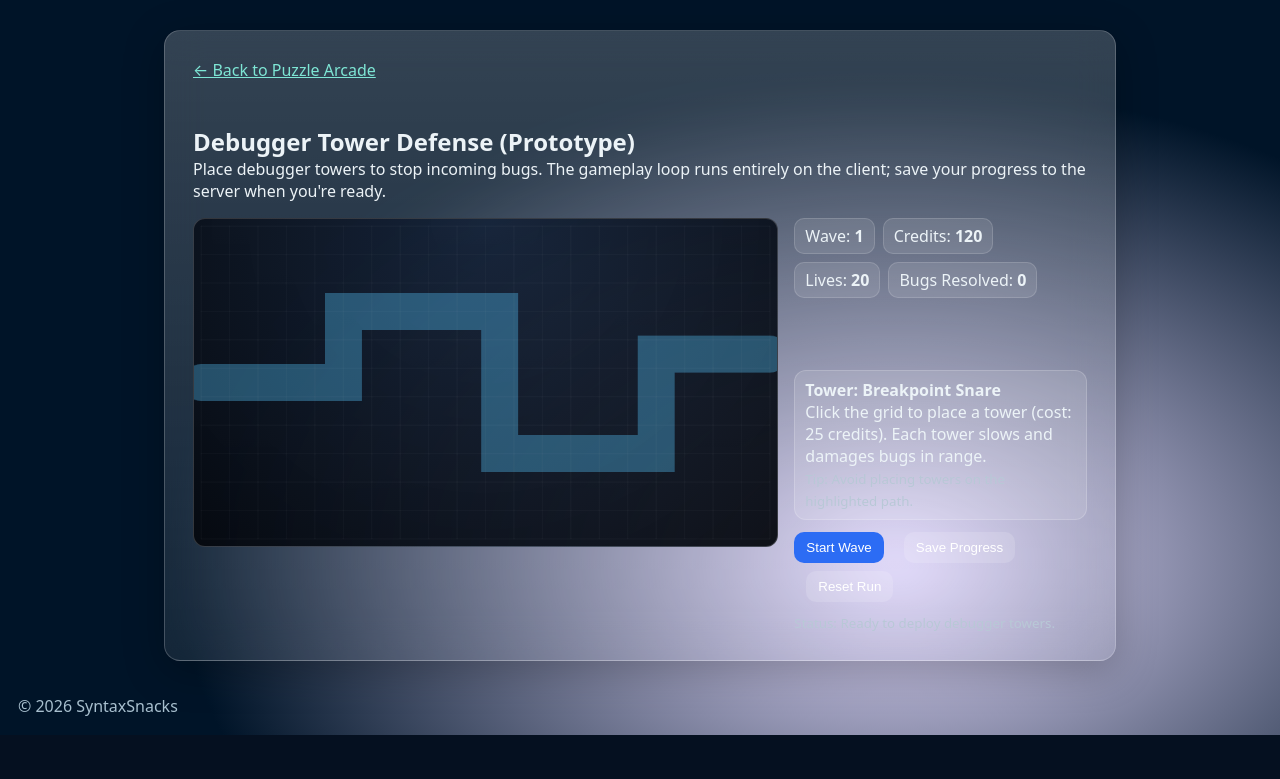
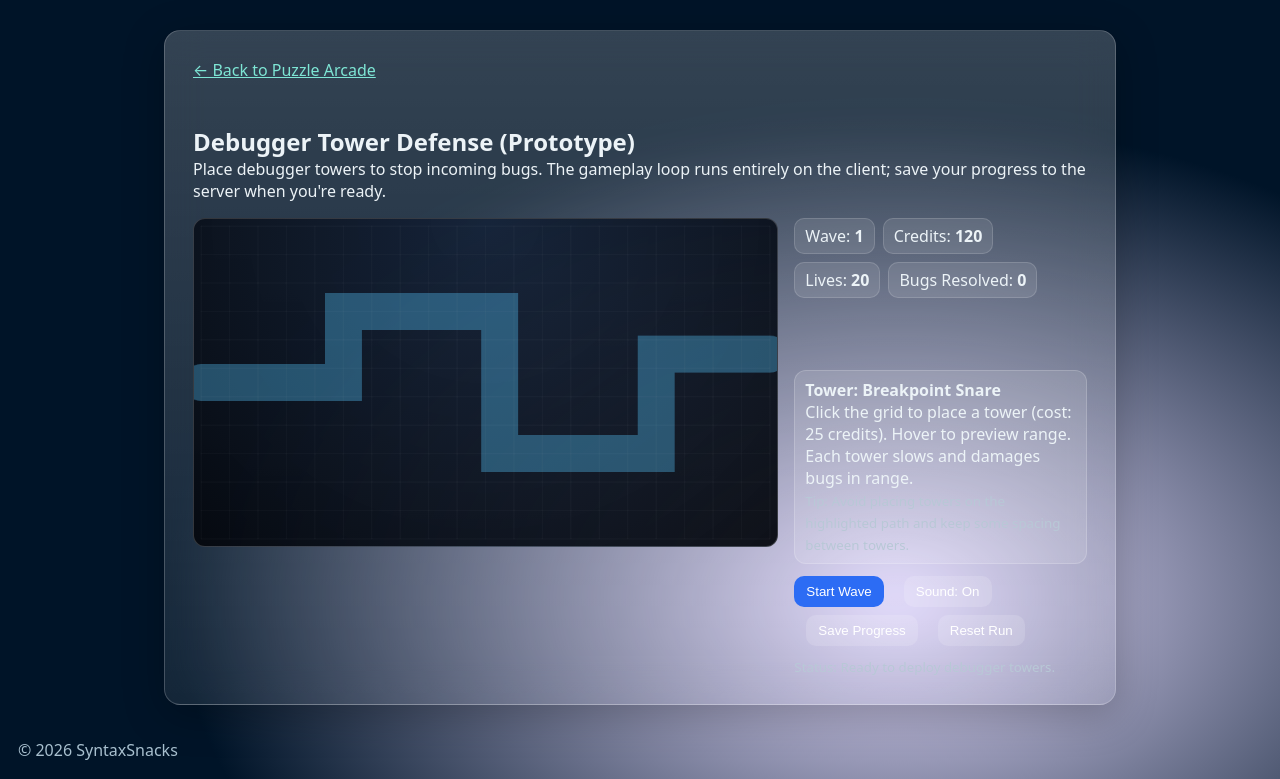
Before and after one commit to Cukowski/SyntaxSnacks, a Flask app: page /puzzles/debugger-tower-defense in a window 1280 px wide. Shown: the part 118-897 px from the top of the page. Before the commit the page ends 853 px from the top, so only its background shows below. Run offline with Flask 3, Linux system fonts and the light colour scheme; a user stored in the database is signed in.

Commit message:
game improvements, add simple tower defense sound effects with toggle button

```diff
--- a/static/js/puzzle_debugger_tower_defense.js
+++ b/static/js/puzzle_debugger_tower_defense.js
@@ -11,6 +11,7 @@
     kills: document.getElementById("td-kills"),
     status: document.getElementById("td-status"),
     start: document.getElementById("td-start"),
+    sound: document.getElementById("td-sound"),
     save: document.getElementById("td-save"),
     reset: document.getElementById("td-reset"),
   };
@@ -32,6 +33,7 @@
   let spawnRemaining = 0;
   let spawnTimer = 0;
   let lastTime = performance.now();
+  let lastKillSound = 0;
 
   const gridSize = 40;
   const mapOffset = { x: 10, y: 10 };
@@ -39,6 +41,13 @@
   const mapHeight = 440;
   const pathWidth = 52;
   const towerCost = 25;
+  const towerRadius = 12;
+  const towerRange = 110;
+  const towerSpacing = 34;
+  const pathPadding = towerRadius + 6;
+
+  const gridColumns = Math.floor(mapWidth / gridSize);
+  const gridRows = Math.floor(mapHeight / gridSize);
 
   const pathPoints = [
     { x: mapOffset.x, y: mapOffset.y + 220 },
@@ -69,10 +78,10 @@
     return distance(point, projection);
   };
 
-  const isOnPath = (point) => {
+  const isOnPath = (point, padding = 0) => {
     for (let i = 0; i < pathPoints.length - 1; i += 1) {
       const d = pointToSegmentDistance(point, pathPoints[i], pathPoints[i + 1]);
-      if (d <= pathWidth / 2 - 4) {
+      if (d <= pathWidth / 2 + padding) {
         return true;
       }
     }
@@ -85,11 +94,65 @@
     }
   };
 
+  const sound = {
+    enabled: true,
+    ctx: null,
+    gain: null,
+  };
+
+  const ensureAudio = () => {
+    if (!sound.enabled) return false;
+    if (!sound.ctx) {
+      const AudioContext = window.AudioContext || window.webkitAudioContext;
+      if (!AudioContext) return false;
+      sound.ctx = new AudioContext();
+      sound.gain = sound.ctx.createGain();
+      sound.gain.gain.value = 0.08;
+      sound.gain.connect(sound.ctx.destination);
+    }
+    if (sound.ctx.state === "suspended") {
+      sound.ctx.resume();
+    }
+    return true;
+  };
+
+  const playTone = (frequency, duration = 0.08, type = "sine", level = 0.6, delay = 0) => {
+    if (!ensureAudio()) return;
+    const ctx = sound.ctx;
+    const start = ctx.currentTime + delay;
+    const osc = ctx.createOscillator();
+    const amp = ctx.createGain();
+    osc.type = type;
+    osc.frequency.setValueAtTime(frequency, start);
+    amp.gain.setValueAtTime(0, start);
+    amp.gain.linearRampToValueAtTime(level, start + 0.01);
+    amp.gain.exponentialRampToValueAtTime(0.0001, start + duration);
+    osc.connect(amp);
+    amp.connect(sound.gain);
+    osc.start(start);
+    osc.stop(start + duration + 0.02);
+  };
+
+  const playSequence = (notes) => {
+    let offset = 0;
+    notes.forEach((note) => {
+      playTone(note.freq, note.duration, note.type, note.level, offset);
+      offset += note.duration + (note.gap || 0.03);
+    });
+  };
+
   const syncUI = () => {
     if (ui.wave) ui.wave.textContent = state.wave;
     if (ui.credits) ui.credits.textContent = state.credits;
     if (ui.lives) ui.lives.textContent = state.lives;
     if (ui.kills) ui.kills.textContent = state.kills;
+    if (ui.start) {
+      ui.start.disabled = waveInProgress || state.lives <= 0;
+      ui.start.textContent = waveInProgress ? "Wave Running..." : "Start Wave";
+    }
+    if (ui.sound) {
+      ui.sound.textContent = sound.enabled ? "Sound: On" : "Sound: Off";
+    }
   };
 
   const serializeState = () => ({
@@ -123,6 +186,10 @@
     spawnRemaining = 5 + state.wave * 2;
     spawnTimer = 0;
     formatStatus(`Wave ${state.wave} engaged.`);
+    playSequence([
+      { freq: 320, duration: 0.08, type: "triangle", level: 0.5 },
+      { freq: 520, duration: 0.1, type: "triangle", level: 0.5, gap: 0.02 },
+    ]);
   };
 
   const completeWave = () => {
@@ -131,6 +198,10 @@
     state.highWave = Math.max(state.highWave, state.wave);
     state.credits += 30 + state.wave * 4;
     formatStatus(`Wave cleared. Prep for wave ${state.wave}.`);
+    playSequence([
+      { freq: 440, duration: 0.12, type: "sine", level: 0.5 },
+      { freq: 660, duration: 0.14, type: "sine", level: 0.5, gap: 0.02 },
+    ]);
     if (state.wave >= 3 && !state.awardedXp) {
       awardXp();
       state.awardedXp = true;
@@ -229,7 +300,7 @@
     state.towers.forEach((tower) => {
       ctx.fillStyle = "rgba(76, 233, 203, 0.9)";
       ctx.beginPath();
-      ctx.arc(tower.x, tower.y, 12, 0, Math.PI * 2);
+      ctx.arc(tower.x, tower.y, towerRadius, 0, Math.PI * 2);
       ctx.fill();
 
       ctx.strokeStyle = "rgba(76, 233, 203, 0.2)";
@@ -300,11 +371,16 @@
     if (escaped.length) {
       state.lives = Math.max(0, state.lives - escaped.length);
       formatStatus("Bugs breached! Patch the leak.");
+      playTone(140, 0.12, "sawtooth", 0.5);
     }
     bugs = bugs.filter((bug) => !bug.reachedEnd && bug.health > 0);
     if (state.lives <= 0) {
       waveInProgress = false;
       formatStatus("System compromised. Reset to try again.");
+      playSequence([
+        { freq: 220, duration: 0.12, type: "square", level: 0.5 },
+        { freq: 140, duration: 0.2, type: "square", level: 0.5, gap: 0.02 },
+      ]);
     }
   };
 
@@ -325,6 +401,11 @@
       if (target.health <= 0) {
         state.kills += 1;
         state.credits += 6;
+        const now = performance.now();
+        if (now - lastKillSound > 90) {
+          playTone(760, 0.04, "triangle", 0.35);
+          lastKillSound = now;
+        }
       }
     });
   };
@@ -349,10 +430,38 @@
     }
   };
 
+  let hoverCell = null;
+
+  const drawHover = () => {
+    if (!hoverCell) return;
+    const preview = canPlaceTower(hoverCell);
+    const valid = preview.ok;
+    ctx.fillStyle = valid ? "rgba(76, 233, 203, 0.18)" : "rgba(255, 107, 107, 0.2)";
+    ctx.fillRect(
+      hoverCell.x - gridSize / 2,
+      hoverCell.y - gridSize / 2,
+      gridSize,
+      gridSize
+    );
+
+    ctx.strokeStyle = valid ? "rgba(76, 233, 203, 0.6)" : "rgba(255, 107, 107, 0.6)";
+    ctx.lineWidth = 2;
+    ctx.beginPath();
+    ctx.arc(hoverCell.x, hoverCell.y, towerRadius, 0, Math.PI * 2);
+    ctx.stroke();
+
+    ctx.strokeStyle = "rgba(76, 233, 203, 0.15)";
+    ctx.lineWidth = 1;
+    ctx.beginPath();
+    ctx.arc(hoverCell.x, hoverCell.y, towerRange, 0, Math.PI * 2);
+    ctx.stroke();
+  };
+
   const render = () => {
     ctx.clearRect(0, 0, canvas.width, canvas.height);
     drawPath();
     drawGrid();
+    drawHover();
     drawTowers();
     drawBugs();
     drawShots();
@@ -370,41 +479,97 @@
     requestAnimationFrame(tick);
   };
 
-  const placeTower = (event) => {
+  const getPointerPosition = (event) => {
     const rect = canvas.getBoundingClientRect();
-    const x = clamp(event.clientX - rect.left, mapOffset.x, mapOffset.x + mapWidth);
-    const y = clamp(event.clientY - rect.top, mapOffset.y, mapOffset.y + mapHeight);
-    const snapped = {
-      x: mapOffset.x + Math.round((x - mapOffset.x) / gridSize) * gridSize,
-      y: mapOffset.y + Math.round((y - mapOffset.y) / gridSize) * gridSize,
+    const scaleX = canvas.width / rect.width;
+    const scaleY = canvas.height / rect.height;
+    return {
+      x: (event.clientX - rect.left) * scaleX,
+      y: (event.clientY - rect.top) * scaleY,
     };
+  };
 
-    if (isOnPath(snapped)) {
-      formatStatus("That tile is reserved for bug traffic.");
-      return;
+  const snapToGrid = (position) => {
+    const rawCol = Math.floor((position.x - mapOffset.x) / gridSize);
+    const rawRow = Math.floor((position.y - mapOffset.y) / gridSize);
+    const col = clamp(rawCol, 0, gridColumns - 1);
+    const row = clamp(rawRow, 0, gridRows - 1);
+    return {
+      x: mapOffset.x + col * gridSize + gridSize / 2,
+      y: mapOffset.y + row * gridSize + gridSize / 2,
+    };
+  };
+
+  const canPlaceTower = (point) => {
+    if (isOnPath(point, pathPadding)) {
+      return { ok: false, reason: "That tile is reserved for bug traffic." };
     }
     if (state.credits < towerCost) {
-      formatStatus("Insufficient credits for deployment.");
-      return;
+      return { ok: false, reason: "Insufficient credits for deployment." };
     }
-    if (state.towers.some((tower) => distance(tower, snapped) < 30)) {
-      formatStatus("Tower spacing too tight.");
+    if (state.towers.some((tower) => distance(tower, point) < towerSpacing)) {
+      return { ok: false, reason: "Tower spacing too tight." };
+    }
+    return { ok: true };
+  };
+
+  const placeTower = (event) => {
+    const pointer = getPointerPosition(event);
+    const snapped = snapToGrid({
+      x: clamp(pointer.x, mapOffset.x, mapOffset.x + mapWidth),
+      y: clamp(pointer.y, mapOffset.y, mapOffset.y + mapHeight),
+    });
+
+    const placement = canPlaceTower(snapped);
+    if (!placement.ok) {
+      if (placement.reason) formatStatus(placement.reason);
+      playTone(180, 0.08, "sawtooth", 0.4);
       return;
     }
     state.credits -= towerCost;
     state.towers.push({
       x: snapped.x,
       y: snapped.y,
-      range: 110,
+      range: towerRange,
       fireRate: 0.45,
       damage: 12,
       cooldown: 0,
     });
     formatStatus("Tower deployed.");
+    playSequence([
+      { freq: 460, duration: 0.07, type: "triangle", level: 0.45 },
+      { freq: 620, duration: 0.09, type: "triangle", level: 0.45, gap: 0.02 },
+    ]);
   };
 
   canvas.addEventListener("click", placeTower);
+  canvas.addEventListener("mousemove", (event) => {
+    const pointer = getPointerPosition(event);
+    if (
+      pointer.x < mapOffset.x ||
+      pointer.x > mapOffset.x + mapWidth ||
+      pointer.y < mapOffset.y ||
+      pointer.y > mapOffset.y + mapHeight
+    ) {
+      hoverCell = null;
+      return;
+    }
+    hoverCell = snapToGrid(pointer);
+  });
+  canvas.addEventListener("mouseleave", () => {
+    hoverCell = null;
+  });
   if (ui.start) ui.start.addEventListener("click", startWave);
+  if (ui.sound) {
+    ui.sound.addEventListener("click", () => {
+      sound.enabled = !sound.enabled;
+      if (sound.enabled) {
+        ensureAudio();
+        playTone(520, 0.08, "triangle", 0.4);
+      }
+      syncUI();
+    });
+  }
   if (ui.save) ui.save.addEventListener("click", saveState);
   if (ui.reset) ui.reset.addEventListener("click", resetRun);
 
--- a/templates/puzzle_debugger_tower_defense.html
+++ b/templates/puzzle_debugger_tower_defense.html
@@ -46,11 +46,12 @@
         </div>
         <div class="card">
           <h4 style="margin-top: 0;">Tower: Breakpoint Snare</h4>
-          <p>Click the grid to place a tower (cost: 25 credits). Each tower slows and damages bugs in range.</p>
-          <small>Tip: Avoid placing towers on the highlighted path.</small>
+          <p>Click the grid to place a tower (cost: 25 credits). Hover to preview range. Each tower slows and damages bugs in range.</p>
+          <small>Tip: Avoid placing towers on the highlighted path and keep some spacing between towers.</small>
         </div>
         <div class="td-actions">
           <button id="td-start">Start Wave</button>
+          <button id="td-sound" class="secondary">Sound: On</button>
           <button id="td-save" class="secondary">Save Progress</button>
           <button id="td-reset" class="secondary">Reset Run</button>
         </div>
```
